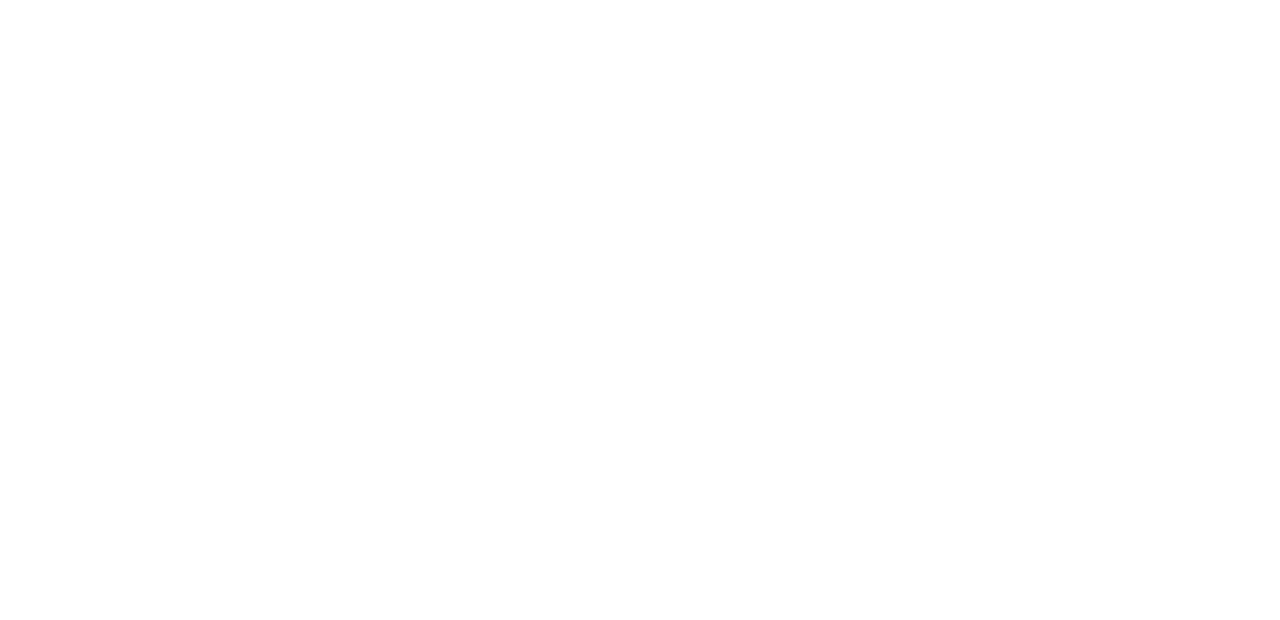
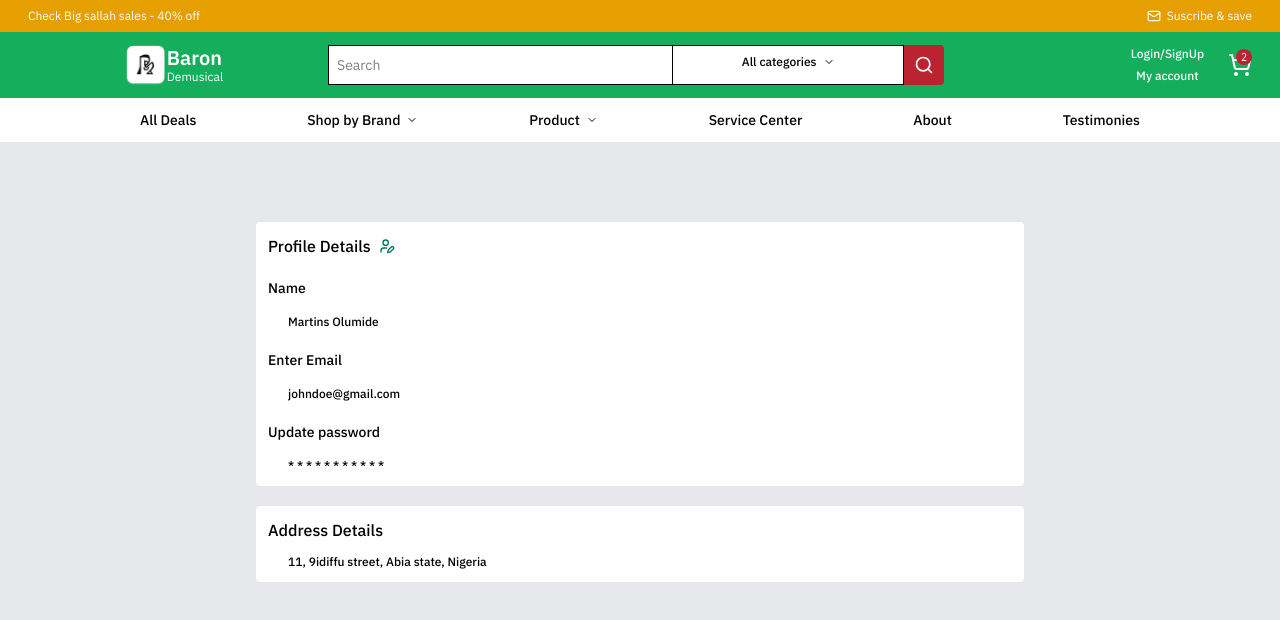
Before and after one commit to CflexdeveandcompanyMain/Baronde-frontend, a React (Vite) app: page /profile in a window 1280 px wide. Before the commit this address had no page. Shown: the top 620 px of the page. Built offline with nearby package versions, Linux system fonts and the light colour scheme.

Commit message:
Working...

```diff
--- a/src/App.tsx
+++ b/src/App.tsx
@@ -4,6 +4,7 @@
 import UserSignInInterface from "./authentication/login";
 import ForgotPassword from "./authentication/forgot";
 import VerifyCode from "./authentication/code";
+import { UserProfile } from ".";
 export default function App() {
   return (
     <Routes>
@@ -12,6 +13,7 @@
       <Route path="/signin" element={<UserSignInInterface />} />
       <Route path={"/forgot"} element={<ForgotPassword />} />
       <Route path={"/code"} element={<VerifyCode />} />
+      <Route path={"/profile"} element={<UserProfile />} />
     </Routes>
   );
 }
--- a/src/index.ts
+++ b/src/index.ts
@@ -136,4 +136,9 @@
 import MainPageHero from "./mainpage/Hero/Hero";
 import MobileDropDown from "./mainpage/navbar/mobiledrop";
 
+//============= User components ===============
+import UserProfile from "./user/profile";
+
+export { UserProfile };
+
 export { MainPageNavbar, MainPageSearchBar, MainPageHero, MobileDropDown };
--- a/src/user/profile.tsx
+++ b/src/user/profile.tsx
@@ -1,27 +1,56 @@
+import MainPageNavbar from "../mainpage/navbar/navbar";
+
 export default function UserProfile() {
   return (
-    <section className="w-full bg-white h-screen sm:bg-gray-200 flex justify-center">
-      <section className="w-full bg-white self-center sm:h-auto sm:w-1/2 mx-auto rounded-sm flex flex-col items-center gap-2 p-3">
-        <div className="flex flex-row items-center w-full justify-start">
-          <p className="sm:text-lg font-all font-medium">Profile Details</p>
+    <>
+      <MainPageNavbar />
+      <section className="w-full bg-white h-screen sm:bg-gray-200 flex flex-col items-center sm:gap-5 justify-start">
+        <section className="w-full bg-white self-center sm:h-auto sm:w-3/5 mx-auto mt-20 rounded-sm flex flex-col items-center gap-5 p-3">
+          <div className="flex flex-row items-center w-full justify-start gap-2">
+            <p className="text-base font-all font-medium">Profile Details</p>
             <svg
               xmlns="http://www.w3.org/2000/svg"
-            width="24"
-            height="24"
+              width="16"
+              height="16"
               viewBox="0 0 24 24"
               fill="none"
               stroke="currentColor"
               strokeWidth="2"
               strokeLinecap="round"
               strokeLinejoin="round"
-            className="lucide lucide-user-pen-icon lucide-user-pen"
+              className="lucide lucide-user-pen-icon lucide-user-pen text-emerald-700 cursor-pointer"
             >
               <path d="M11.5 15H7a4 4 0 0 0-4 4v2" />
               <path d="M21.378 16.626a1 1 0 0 0-3.004-3.004l-4.01 4.012a2 2 0 0 0-.506.854l-.837 2.87a.5.5 0 0 0 .62.62l2.87-.837a2 2 0 0 0 .854-.506z" />
               <circle cx="10" cy="7" r="4" />
             </svg>
           </div>
+          <div className="flex flex-col items-start w-full justify-start gap-4">
+            <p className="font-all font-medium text-sm">Name</p>
+            <p className="ml-5 font-all font-medium text-xs">Martins Olumide</p>
+          </div>
+          <div className="flex flex-col items-start w-full justify-start gap-4">
+            <p className="font-all font-medium text-sm">Enter Email</p>
+            <p className="ml-5 font-all font-medium text-xs">
+              johndoe@gmail.com
+            </p>
+          </div>
+          <div className="flex flex-col items-start w-full justify-start gap-4">
+            <p className="font-all font-medium text-sm">Update password</p>
+            <p className="ml-5 font-all font-medium text-xs">
+              * * * * * * * * * * *
+            </p>
+          </div>
+        </section>
+        <section className="w-full bg-white self-center sm:h-auto sm:w-3/5 mx-auto rounded-sm flex flex-col items-center p-3">
+          <div className="flex flex-col items-start w-full justify-start gap-3">
+            <p className="font-all font-medium text-base">Address Details</p>
+            <p className="ml-5 font-all font-medium text-xs">
+              11, 9idiffu street, Abia state, Nigeria
+            </p>
+          </div>
         </section>
       </section>
+    </>
   );
 }
```
Lines whose indentation alone changed are shown as unchanged.
